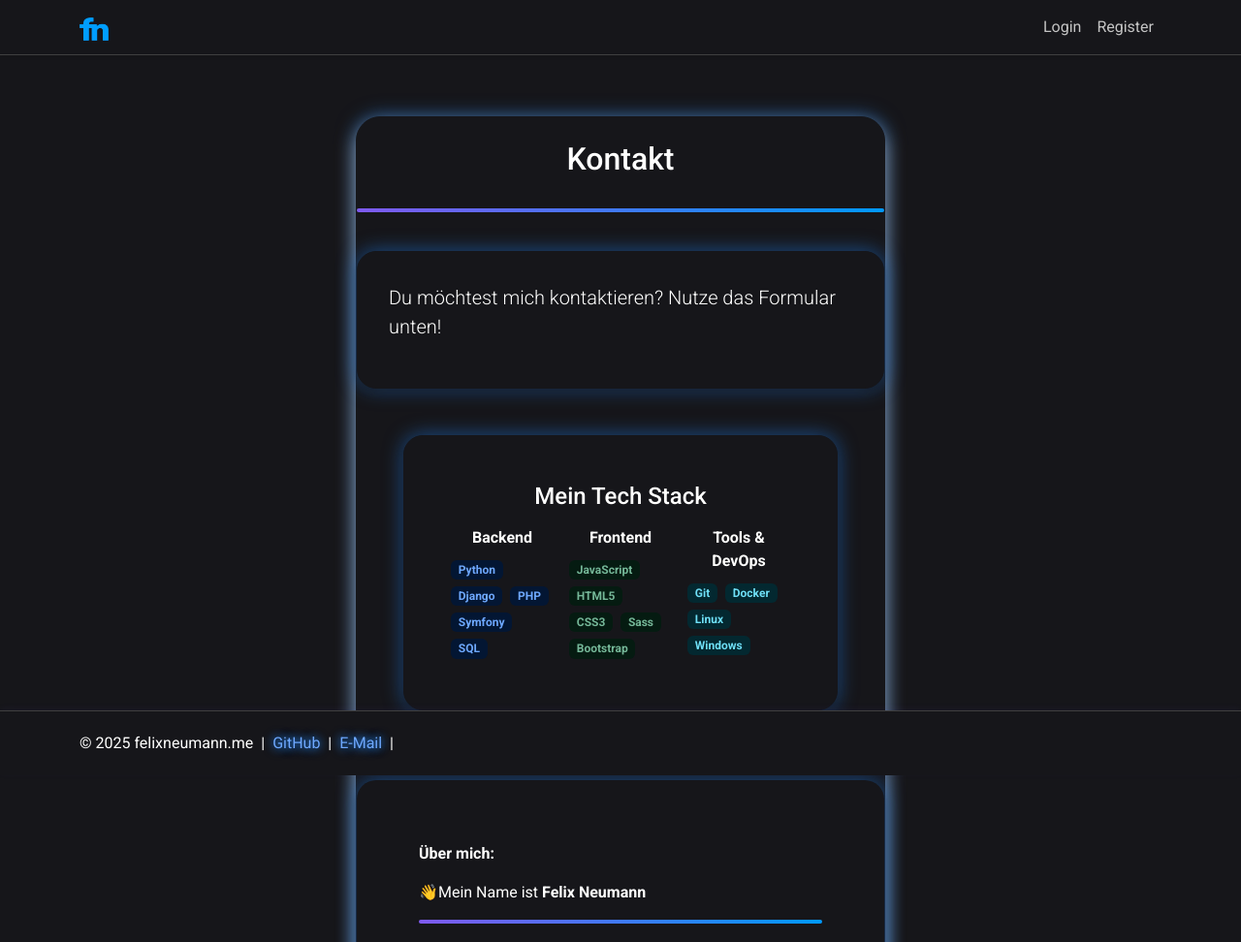
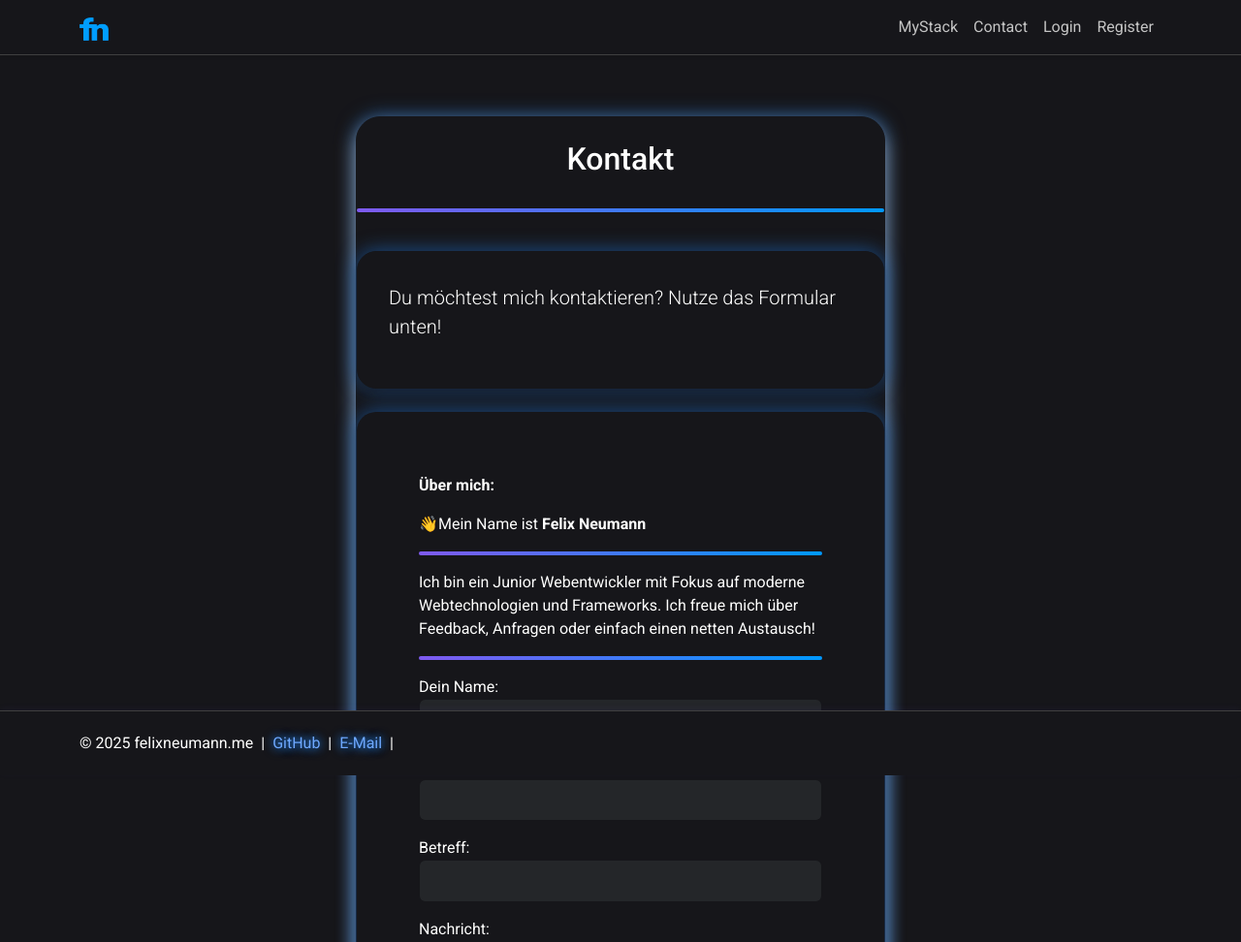
Before and after one commit to fncoding/kid-me, a Django app: page /contact/ in a window 1280 px wide. Shown: the top 972 px of the page at 97% size. Run offline with Django 5.2, Linux system fonts and the light colour scheme; style sheets or scripts are compiled from the project's sources; some libraries are stand-ins or nearby versions.

Commit message:
main - prod

```diff
--- a/src/contact/templates/contact.html
+++ b/src/contact/templates/contact.html
@@ -9,35 +9,6 @@
             <p class="lead mb-3 p-2">
                 Du möchtest mich kontaktieren? Nutze das Formular unten!
             </p>
-
-        </div>
-        <div class="card secondary-card p-5 m-5">
-            <h4 class="text-center mb-3">Mein Tech Stack</h4>
-            <div class="row g-3 justify-content-center">
-                <div class="col-12 col-md-4">
-                    <div class="text-center mb-2 fw-bold">Backend</div>
-                    <span class="badge bg-primary-subtle text-primary-emphasis me-1 mb-1"><i class="bi bi-filetype-py"></i> Python</span>
-                    <span class="badge bg-primary-subtle text-primary-emphasis me-1 mb-1"><i class="bi bi-database"></i> Django</span>
-                    <span class="badge bg-primary-subtle text-primary-emphasis me-1 mb-1"><i class="bi bi-filetype-php"></i> PHP</span>
-                    <span class="badge bg-primary-subtle text-primary-emphasis me-1 mb-1">Symfony</span>
-                    <span class="badge bg-primary-subtle text-primary-emphasis me-1 mb-1"><i class="bi bi-database"></i> SQL</span>
-                </div>
-                <div class="col-12 col-md-4">
-                    <div class="text-center mb-2 fw-bold">Frontend</div>
-                    <span class="badge bg-success-subtle text-success-emphasis me-1 mb-1"><i class="bi bi-filetype-js"></i> JavaScript</span>
-                    <span class="badge bg-success-subtle text-success-emphasis me-1 mb-1"><i class="bi bi-filetype-html"></i> HTML5</span>
-                    <span class="badge bg-success-subtle text-success-emphasis me-1 mb-1"><i class="bi bi-filetype-css"></i> CSS3</span>
-                    <span class="badge bg-success-subtle text-success-emphasis me-1 mb-1">Sass</span>
-                    <span class="badge bg-success-subtle text-success-emphasis me-1 mb-1"><i class="bi bi-bootstrap"></i> Bootstrap</span>
-                </div>
-                <div class="col-12 col-md-4">
-                    <div class="text-center mb-2 fw-bold">Tools &amp; DevOps</div>
-                    <span class="badge bg-info-subtle text-info-emphasis me-1 mb-1"><i class="bi bi-git"></i> Git</span>
-                    <span class="badge bg-info-subtle text-info-emphasis me-1 mb-1"><i class="bi bi-box"></i> Docker</span>
-                    <span class="badge bg-info-subtle text-info-emphasis me-1 mb-1"><i class="bi bi-terminal"></i> Linux</span>
-                    <span class="badge bg-info-subtle text-info-emphasis me-1 mb-1"><i class="bi bi-windows"></i> Windows</span>
-                </div>
-            </div>
         </div>
         <div class="secondary-card p-5 mt-4">
             <div class="card-body">
--- a/src/templates/components/navbar.html
+++ b/src/templates/components/navbar.html
@@ -12,6 +12,10 @@
     </button>
     <div class="collapse navbar-collapse" id="navbarNav">
       <div class="navbar-nav ms-auto">
+        <div class="navbar-nav ms-auto">
+        <a class="nav-link" href="{% url 'mystack' %}">MyStack</a>
+        <a class="nav-link" href="{% url 'contact' %}">Contact</a>
+      </div>
         {% if user.is_authenticated %}
           <div class="nav-item dropdown">
             <a class="nav-link dropdown-toggle navbar-username" href="#" id="userDropdown" role="button" data-bs-toggle="dropdown" aria-expanded="false">
--- a/src/workspace/settings.py
+++ b/src/workspace/settings.py
@@ -49,6 +49,7 @@ INSTALLED_APPS = [
     'contact',
     'products',
     'stocks',
+    'mystack'
 
 
 ]
--- a/src/workspace/urls.py
+++ b/src/workspace/urls.py
@@ -28,4 +28,5 @@ urlpatterns = [
     path('shoppinglists/', include('shoppinglists.urls')),
     path('contact/', include('contact.urls')),
     path('stocks/', include('stocks.urls')),
+    path('mystack/', include('mystack.urls'))
 ] + static(settings.MEDIA_URL, document_root=settings.MEDIA_ROOT) # Für Media-Dateien im Entwicklungsmodus
```
